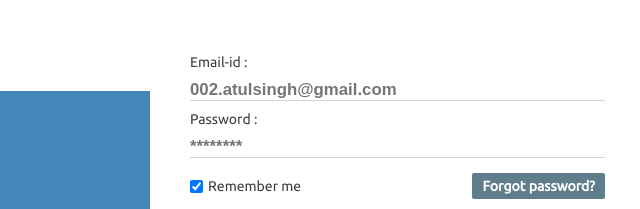
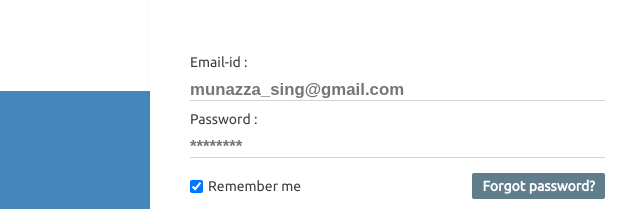
Before and after one commit to Munazza01/bookrecommendation, a plain HTML site: page html/login.html in a window 1280 px wide. Shown: the part 201-410 px from the top of the page, 0-640 px from the left. Drawn offline with Linux system fonts and the light colour scheme.

Commit message:
Update login.html

```diff
--- a/html/login.html
+++ b/html/login.html
@@ -75,7 +75,7 @@
                             <div class="form-container">
 
                                 <label for="username">Email-id : </label>
-                                <input type="text" placeholder="002.atulsingh@gmail.com" id = "username" name="username" required>
+                                <input type="text" placeholder="munazza_sing@gmail.com" id = "username" name="username" required>
 
                                 <label for="password">Password : </label>
                                 <input type="password" placeholder="********" id = "password" name="password" required>
```
